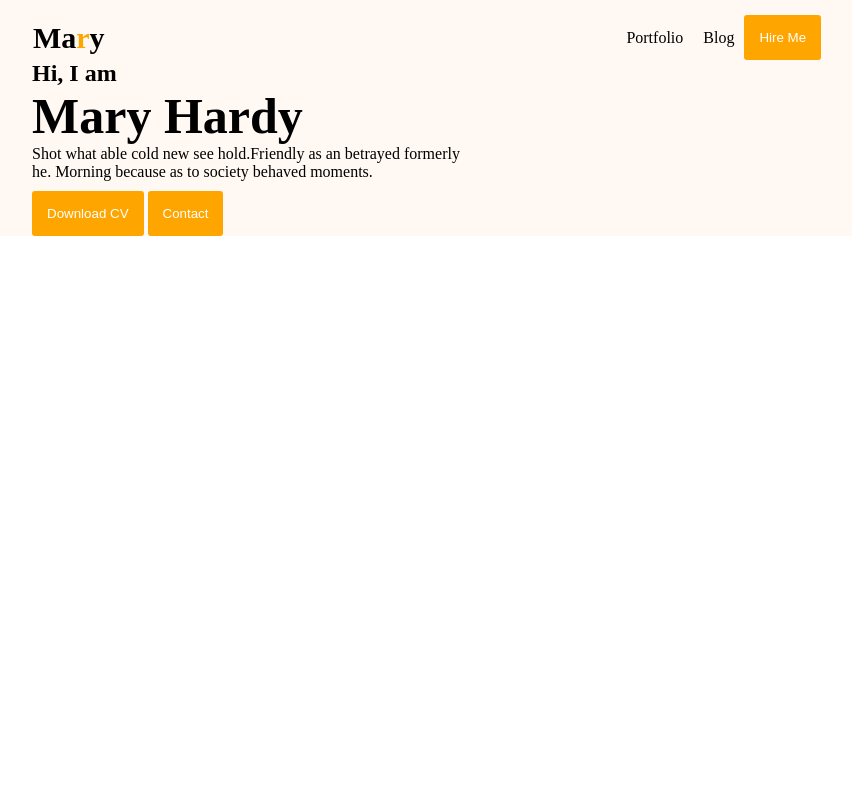
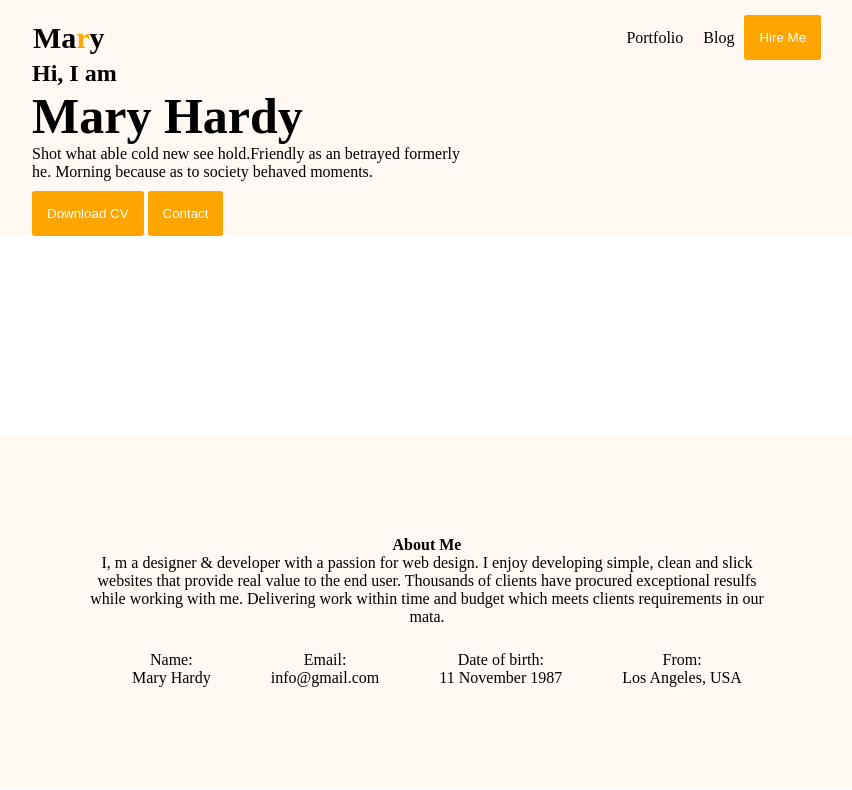
Before and after one commit to AfzazulZaman/portfolio-task, a plain HTML site: page index.html in a window 1280 px wide. Shown: the whole page, without its empty margins (213-1065 px from the left). Drawn offline with Linux system fonts and the light colour scheme.

Commit message:
about section updated

```diff
--- a/index.html
+++ b/index.html
@@ -31,9 +31,21 @@
     </section>
     </header>
     <main>
-
-     <section>
-
+     <section class="about-text">
+          <h4>About Me</h4>
+          <p>I, m a designer & developer with a passion for web design. I enjoy developing simple, clean and slick websites that
+        provide real value to the end user. Thousands of clients have procured exceptional resulfs while working with me.
+        Delivering work within time and budget which meets clients requirements in our mata.</p>
+        <ul class="about-contact">
+            <li>Name:<br>
+            Mary Hardy</li>
+            <li>Email:<br>
+            info@gmail.com</li>
+            <li>Date of birth:<br>
+            11 November 1987</li>
+            <li>From:<br>
+            Los Angeles, USA</li>
+        </ul>
      </section>
     </main>
     <footer>
--- a/style/style.css
+++ b/style/style.css
@@ -53,6 +53,7 @@ ul,li,a{
         background-color: orange;
         color: white;
         margin-top: 10px;
+
 }
 .header-text>h3{
     font-size: 50px;
@@ -64,3 +65,21 @@ ul,li,a{
     position: relative;
     top: 5px;
 }
+.about-text{
+      text-align: center;
+      background-color: #FFF8F3;
+      margin: 200px;
+      padding: 100px;
+
+}
+.about-contact{
+     display: flex;
+     justify-content: center;
+     align-items: center;
+     justify-content: space-around;
+     margin-top: 25px;
+}
+
+.about-contact>li{
+    display: block;
+}
```
